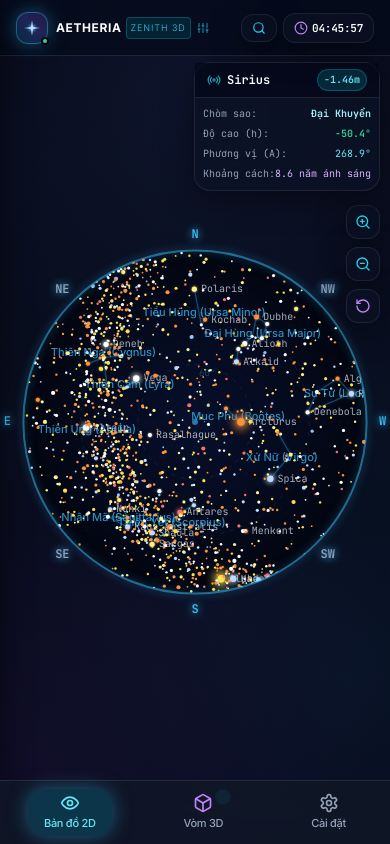
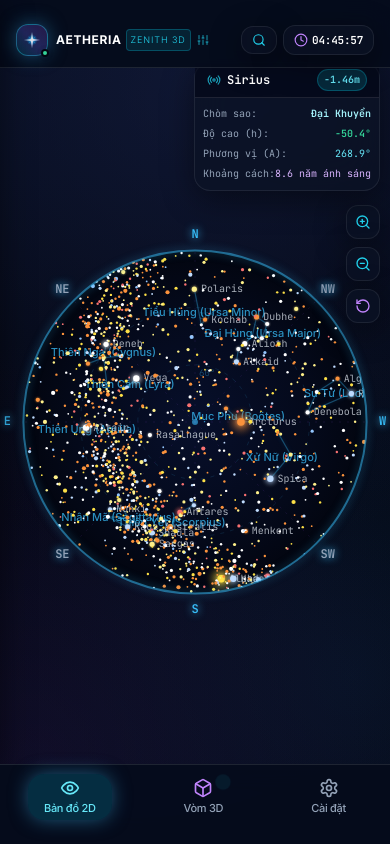
Before and after one commit to kingescaped/aetheriaplanetarium, a React (Vite) app: page / in a window 390 px wide. Built offline with nearby package versions, Linux system fonts and the light colour scheme.

Commit message:
fix(ui): eliminate bottom safe area void, synchronize #060c1c theme color, and refine iOS safe-area-inset

```diff
--- a/index.html
+++ b/index.html
@@ -34,7 +34,7 @@
     <link rel="preconnect" href="https://fonts.gstatic.com" crossorigin>
     <link href="https://fonts.googleapis.com/css2?family=Inter:wght@300;400;500;600;700&family=JetBrains+Mono:wght@300;400;500;600&display=swap" rel="stylesheet">
   </head>
-  <body class="bg-[#030712] text-slate-100 overflow-hidden select-none font-sans antialiased overscroll-none touch-none">
+  <body class="bg-[#060c1c] text-slate-100 overflow-hidden select-none font-sans antialiased overscroll-none touch-none">
     <div id="root"></div>
     <script type="module" src="/src/main.tsx"></script>
   </body>
--- a/src/App.tsx
+++ b/src/App.tsx
@@ -296,7 +296,7 @@ export function App() {
   const isAnyModalOpen = isAccountOpen || isSearchOpen;
 
   return (
-    <div className={`w-screen h-[100dvh] overflow-hidden relative text-slate-100 select-none ${preferences.nightVisionMode ? 'night-vision' : ''}`}>
+    <div className={`fixed inset-0 w-full h-full overflow-hidden text-slate-100 select-none ${preferences.nightVisionMode ? 'night-vision' : ''}`}>
       {/* Màn hình khởi tạo hệ thống thiên văn học & hiệu chuẩn Safe Area iOS */}
       <AetheriaSplashScreen isReady={isAppReady} lang={lang} />
 
--- a/src/components/common/AetheriaSplashScreen.tsx
+++ b/src/components/common/AetheriaSplashScreen.tsx
@@ -67,10 +67,10 @@ export const AetheriaSplashScreen: React.FC<AetheriaSplashScreenProps> = ({
           initial={{ opacity: 1 }}
           exit={{ opacity: 0 }}
           transition={{ duration: 0.45, ease: [0.32, 0.72, 0, 1] }}
-          className="fixed inset-0 z-[9999] flex flex-col items-center justify-center bg-[#030712] select-none pointer-events-auto overflow-hidden"
+          className="fixed inset-0 z-[9999] flex flex-col items-center justify-center bg-[#060c1c] select-none pointer-events-auto overflow-hidden"
           style={{
-            paddingTop: 'env(safe-area-inset-top, 0px)',
-            paddingBottom: 'env(safe-area-inset-bottom, 0px)',
+            paddingTop: 'max(env(safe-area-inset-top, 0px), 12px)',
+            paddingBottom: 'max(env(safe-area-inset-bottom, 0px), 16px)',
           }}
         >
           {/* Cosmic Background Glows */}
--- a/src/components/layout/BottomNav.tsx
+++ b/src/components/layout/BottomNav.tsx
@@ -44,13 +44,14 @@ export const BottomNav: React.FC<BottomNavProps> = ({
 
   return (
     <div
-      className="fixed bottom-0 left-0 w-full z-50 flex items-center justify-around bg-gray-900/80 backdrop-blur-md border-t border-white/10 md:hidden"
+      className="fixed bottom-0 left-0 right-0 w-full z-50 flex flex-col justify-start bg-[#060c1c]/95 backdrop-blur-md border-t border-white/10 md:hidden"
       style={{
-        paddingBottom: 'env(safe-area-inset-bottom, 0px)',
-        height: 'calc(64px + env(safe-area-inset-bottom, 0px))'
+        paddingBottom: 'max(env(safe-area-inset-bottom, 0px), 16px)',
+        minHeight: 'calc(64px + max(env(safe-area-inset-bottom, 0px), 16px))',
+        height: 'calc(64px + max(env(safe-area-inset-bottom, 0px), 16px))',
       }}
     >
-      <div className="w-full h-[64px] flex items-center justify-around">
+      <div className="w-full h-[64px] flex items-center justify-around flex-shrink-0">
         {/* 1. 2D Sky Map */}
         <button
           onClick={() => handleSelectView('2D_PLANETARIUM')}
--- a/src/components/layout/Header.tsx
+++ b/src/components/layout/Header.tsx
@@ -47,11 +47,11 @@ export const Header: React.FC<HeaderProps> = ({
 
   return (
     <div
-      className="fixed top-0 left-0 w-full z-50 flex flex-col justify-end bg-[#060c1c]/80 backdrop-blur-md border-b border-white/10"
+      className="fixed top-0 left-0 right-0 w-full z-50 flex flex-col justify-end bg-[#060c1c]/95 backdrop-blur-md border-b border-white/10"
       style={{
-        paddingTop: 'env(safe-area-inset-top, 0px)',
-        minHeight: 'calc(56px + env(safe-area-inset-top, 0px))',
-        height: 'calc(56px + env(safe-area-inset-top, 0px))'
+        paddingTop: 'max(env(safe-area-inset-top, 0px), 12px)',
+        minHeight: 'calc(56px + max(env(safe-area-inset-top, 0px), 12px))',
+        height: 'calc(56px + max(env(safe-area-inset-top, 0px), 12px))'
       }}
     >
       <div className="w-full h-[56px] flex items-center justify-between px-4">
--- a/src/components/layout/IOSNavigationBar.tsx
+++ b/src/components/layout/IOSNavigationBar.tsx
@@ -52,9 +52,9 @@ export const IOSNavigationBar: React.FC<IOSNavigationBarProps> = ({
     <div
       className={`ios-nav-bar w-full z-20 flex flex-col justify-end border-b border-white/10 bg-[#060c1c]/95 backdrop-blur-md select-none flex-shrink-0 ${className}`}
       style={{
-        paddingTop: 'env(safe-area-inset-top, 0px)',
-        minHeight: 'calc(56px + env(safe-area-inset-top, 0px))',
-        height: 'calc(56px + env(safe-area-inset-top, 0px))',
+        paddingTop: 'max(env(safe-area-inset-top, 0px), 12px)',
+        minHeight: 'calc(56px + max(env(safe-area-inset-top, 0px), 12px))',
+        height: 'calc(56px + max(env(safe-area-inset-top, 0px), 12px))',
         ...style,
       }}
     >
--- a/src/components/layout/MobilePageScreen.tsx
+++ b/src/components/layout/MobilePageScreen.tsx
@@ -79,7 +79,7 @@ export const MobilePageScreen: React.FC<MobilePageScreenProps> = ({
         <div
           className={`flex-1 overflow-y-auto w-full overscroll-contain ${contentClassName}`}
           style={{
-            paddingBottom: 'calc(env(safe-area-inset-bottom, 0px) + 24px)',
+            paddingBottom: 'calc(max(env(safe-area-inset-bottom, 0px), 16px) + 24px)',
           }}
         >
           {children}
--- a/src/index.css
+++ b/src/index.css
@@ -11,8 +11,8 @@
 
   html, body, #root {
     width: 100%;
+    min-height: 100%;
     height: 100%;
-    height: 100dvh;
     margin: 0;
     padding: 0;
     overflow: hidden;
@@ -24,12 +24,12 @@
   }
 
   body {
-    background-color: #030712;
+    background-color: #060c1c;
     background-image:
       radial-gradient(circle at 50% 10%, rgba(30, 41, 89, 0.4) 0%, transparent 60%),
       radial-gradient(circle at 10% 90%, rgba(45, 27, 85, 0.3) 0%, transparent 50%),
       radial-gradient(circle at 90% 80%, rgba(13, 40, 71, 0.35) 0%, transparent 50%),
-      linear-gradient(180deg, #02040a 0%, #060b18 50%, #030611 100%);
+      linear-gradient(180deg, #060c1c 0%, #040814 40%, #030611 100%);
     background-attachment: fixed;
     color: #e2e8f0;
     font-family: 'Inter', system-ui, -apple-system, sans-serif;
@@ -42,9 +42,10 @@
 
 :root {
   --sat: env(safe-area-inset-top, 0px);
-  --sab: env(safe-area-inset-bottom, 0px);
+  --sab: max(env(safe-area-inset-bottom, 0px), 16px);
   --sal: env(safe-area-inset-left, 0px);
   --sar: env(safe-area-inset-right, 0px);
+  --bottom-nav-height: calc(64px + max(env(safe-area-inset-bottom, 0px), 16px));
 }
 
 /* --- BÙ LỀ AN TOÀN IOS (SAFE AREA) --- */
@@ -53,25 +54,25 @@
   .safe-header {
     padding-top: max(env(safe-area-inset-top), 12px) !important;
     /* Chiều cao = Chiều cao gốc (56px) + Tai thỏ */
-    min-height: calc(56px + env(safe-area-inset-top)) !important;
+    min-height: calc(56px + max(env(safe-area-inset-top), 12px)) !important;
   }
 
   /* Cho Bottom Nav / Chân trang */
   .safe-bottom-nav {
     padding-bottom: max(env(safe-area-inset-bottom), 16px) !important;
     /* Chiều cao = Chiều cao gốc (64px) + Home indicator */
-    min-height: calc(64px + env(safe-area-inset-bottom)) !important;
+    min-height: calc(64px + max(env(safe-area-inset-bottom), 16px)) !important;
   }
 }
 
 /* Star Bottom Sheet Floating Position */
 .star-bottom-sheet {
-  bottom: calc(64px + env(safe-area-inset-bottom, 0px) + 16px);
+  bottom: calc(64px + max(env(safe-area-inset-bottom, 0px), 16px) + 12px);
 }
 
 /* Sidebar Drawer Bounded Above Mobile BottomNav */
 .sidebar-mobile-bound {
-  bottom: calc(64px + env(safe-area-inset-bottom, 0px));
+  bottom: calc(64px + max(env(safe-area-inset-bottom, 0px), 16px));
 }
 
 @media (min-width: 768px) {
@@ -141,27 +142,3 @@
 .night-vision {
   filter: hue-rotate(320deg) saturate(2.5) brightness(0.85);
 }
-
-/* --- BÙ LỀ AN TOÀN IOS (SAFE AREA) --- */
-@supports (padding-top: env(safe-area-inset-top)) {
-  /* Cho Header / Top Bar */
-  .safe-header {
-    padding-top: max(env(safe-area-inset-top), 12px) !important;
-    /* Chiều cao = Chiều cao gốc (56px) + Tai thỏ */
-    min-height: calc(56px + env(safe-area-inset-top)) !important;
-  }
-
-  /* Cho Bottom Nav / Chân trang */
-  .safe-bottom-nav {
-    padding-bottom: max(env(safe-area-inset-bottom), 16px) !important;
-    /* Chiều cao = Chiều cao gốc (64px) + Home indicator */
-    min-height: calc(64px + env(safe-area-inset-bottom)) !important;
-  }
-}
-
-@media (min-width: 768px) {
-  .safe-header {
-    padding-top: 12px !important;
-    min-height: auto !important;
-  }
-}
```
Also changed, not shown: src/components/account/AccountModal.tsx (+4 -4 lines), src/components/search/SearchBarModal.tsx (+5 -5 lines).
